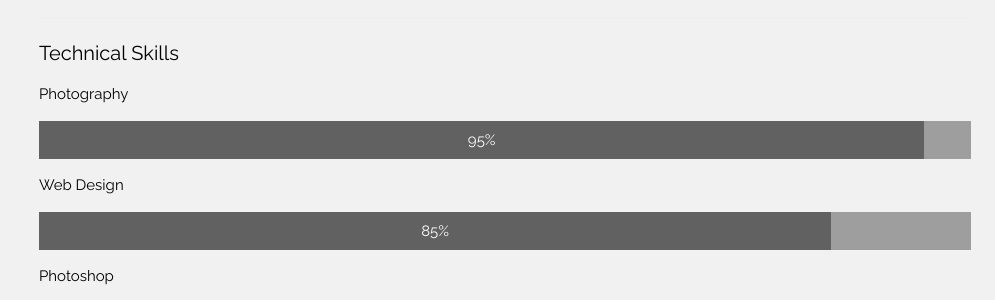
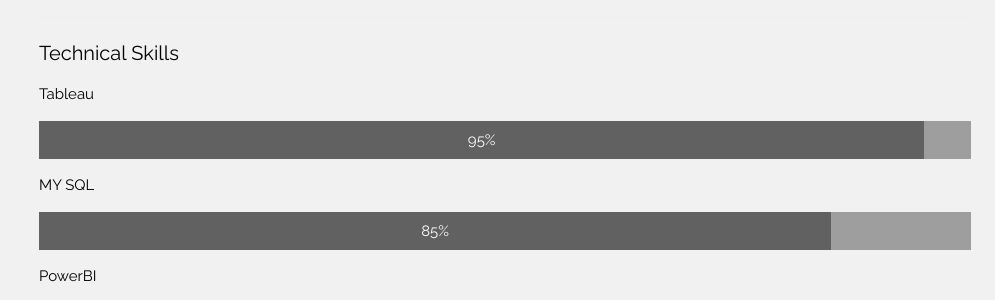
Before and after one commit to anoopkumar436/portfolio, a plain HTML site: page index.html in a window 1280 px wide. Shown: the part 1545-1845 px from the top of the page, without its empty margins (285-1280 px from the left). Drawn offline with nearby package versions, Linux system fonts and the light colour scheme; files whose address does not match are found by name.

Commit message:
Update index.html
change

```diff
--- a/index.html
+++ b/index.html
@@ -139,15 +139,15 @@
 
     <h4>Technical Skills</h4>
     <!-- Progress bars / Skills -->
-    <p>Photography</p>
+    <p>Tableau</p>
     <div class="w3-grey">
       <div class="w3-container w3-dark-grey w3-padding w3-center" style="width:95%">95%</div>
     </div>
-    <p>Web Design</p>
+    <p>MY SQL</p>
     <div class="w3-grey">
       <div class="w3-container w3-dark-grey w3-padding w3-center" style="width:85%">85%</div>
     </div>
-    <p>Photoshop</p>
+    <p>PowerBI</p>
     <div class="w3-grey">
       <div class="w3-container w3-dark-grey w3-padding w3-center" style="width:80%">80%</div>
     </div>
```
